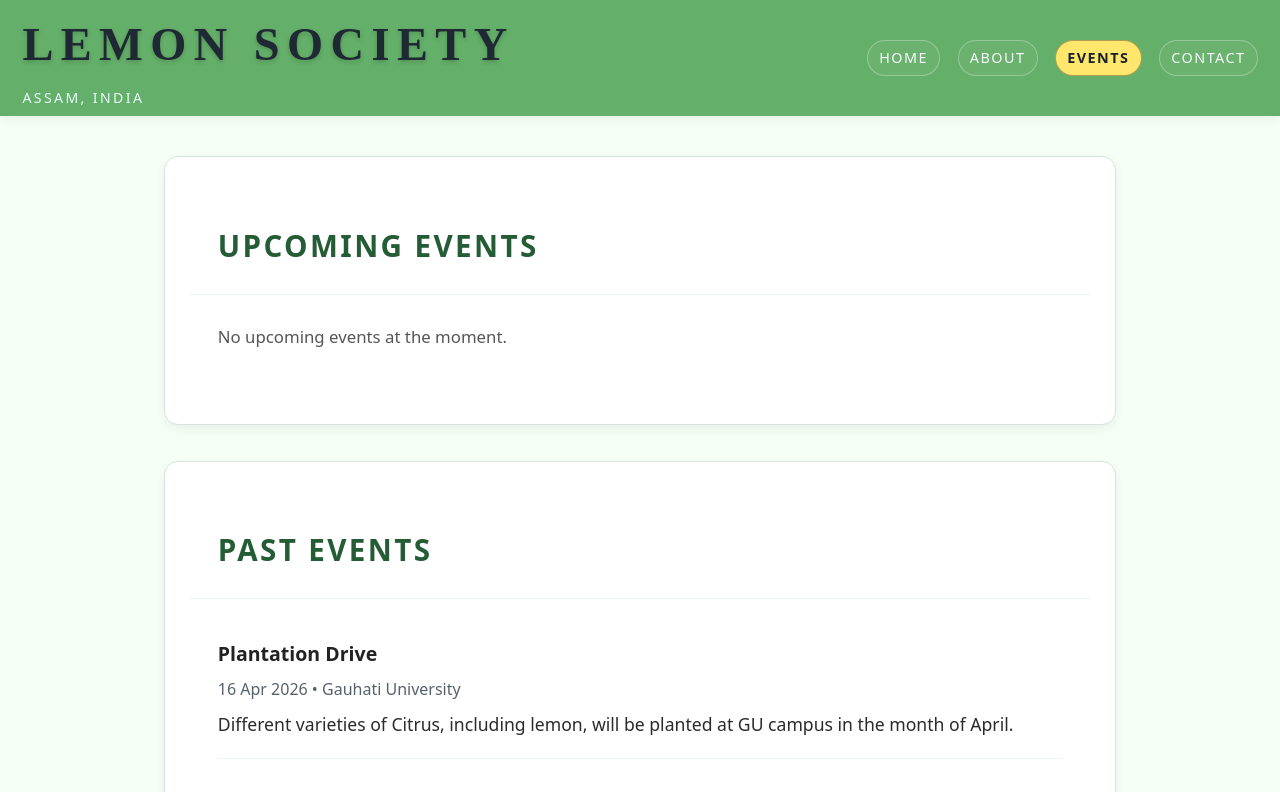
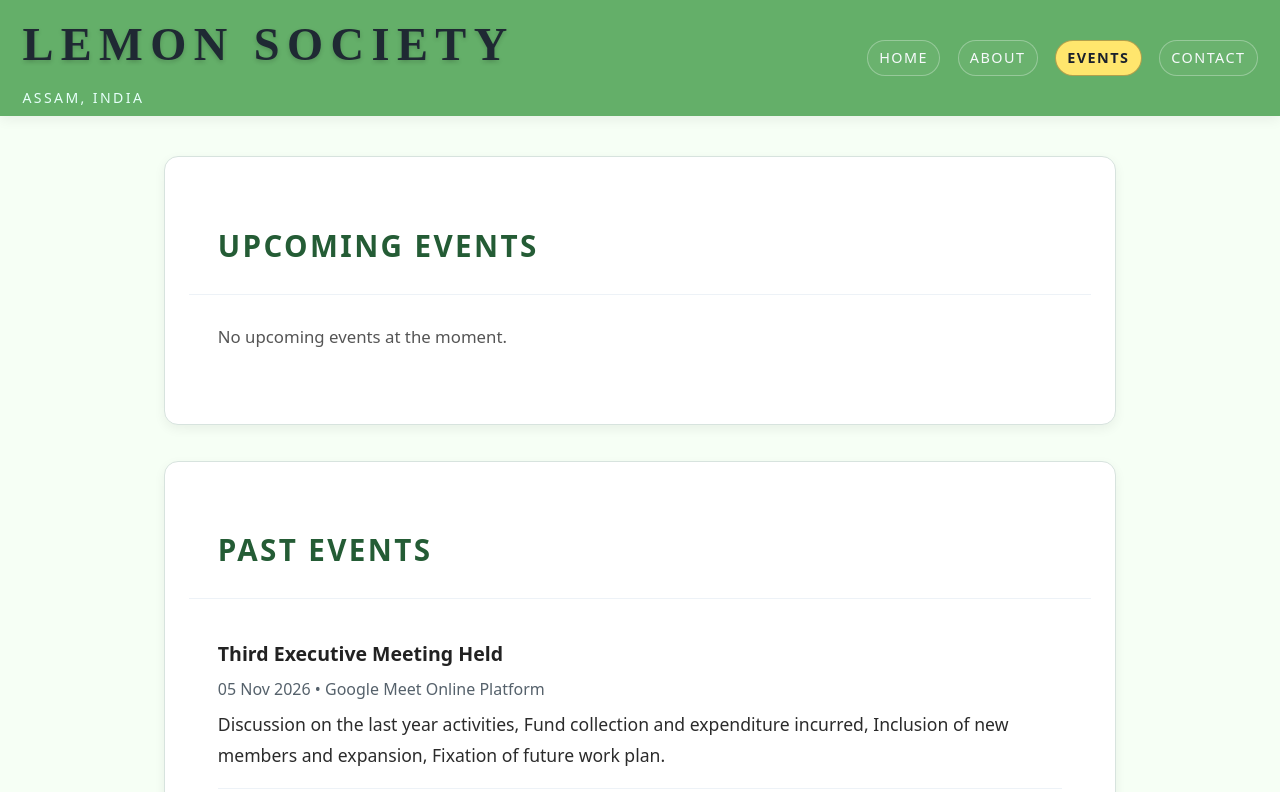
Before and after one commit to lemonsociety/LEMON-SOCIETY-WEBSITE, a plain HTML site: page events.html in a window 1280 px wide. Shown: the top 792 px of the page. Drawn offline with Linux system fonts and the light colour scheme.

Commit message:
Updated index, events

```diff
--- a/js/events.js
+++ b/js/events.js
@@ -46,6 +46,12 @@ const eventsData = [
         date: "2026-03-22",
         location: "Kokrajhar",
         description: "One day National Conference on 'Preserving and enhancing the culture and cultivation of Assam Lemon - Citrus limon (L.) Burm f.' is going to be held at Kokrajhar/Guwahati."
+    },
+    {
+        title: "Third Executive Meeting Held",
+        date: "2026-11-05",
+        location: "Google Meet Online Platform",
+        description: "Discussion on the last year activities, Fund collection and expenditure incurred, Inclusion of new members and expansion, Fixation of future work plan."
     }
 
 ];
```
Also changed, not shown: index.html (+8 -0 lines).
